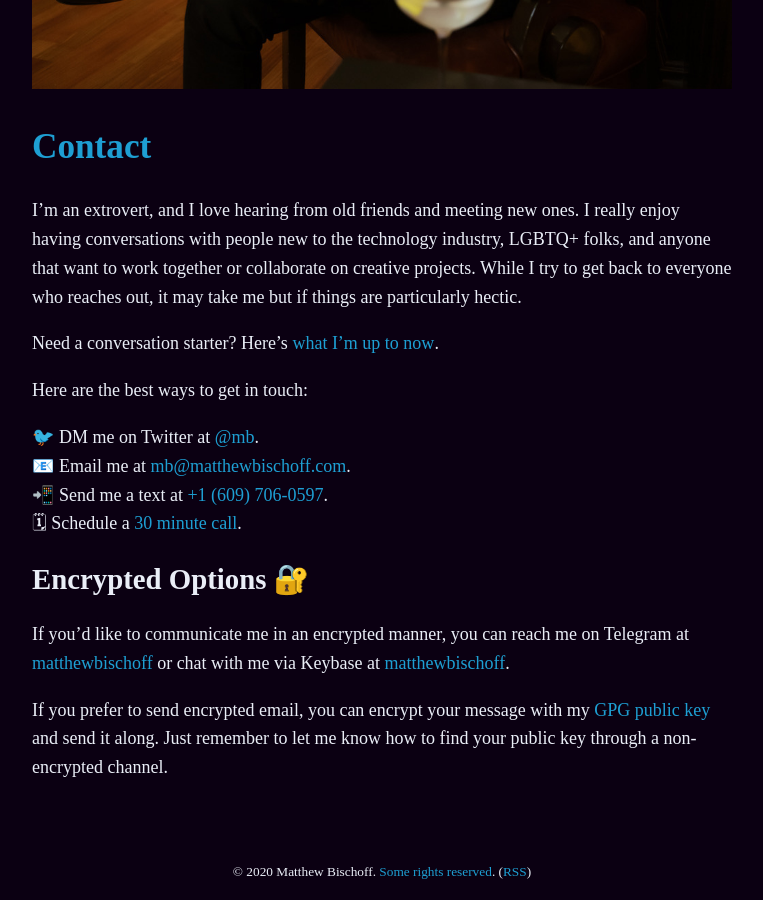
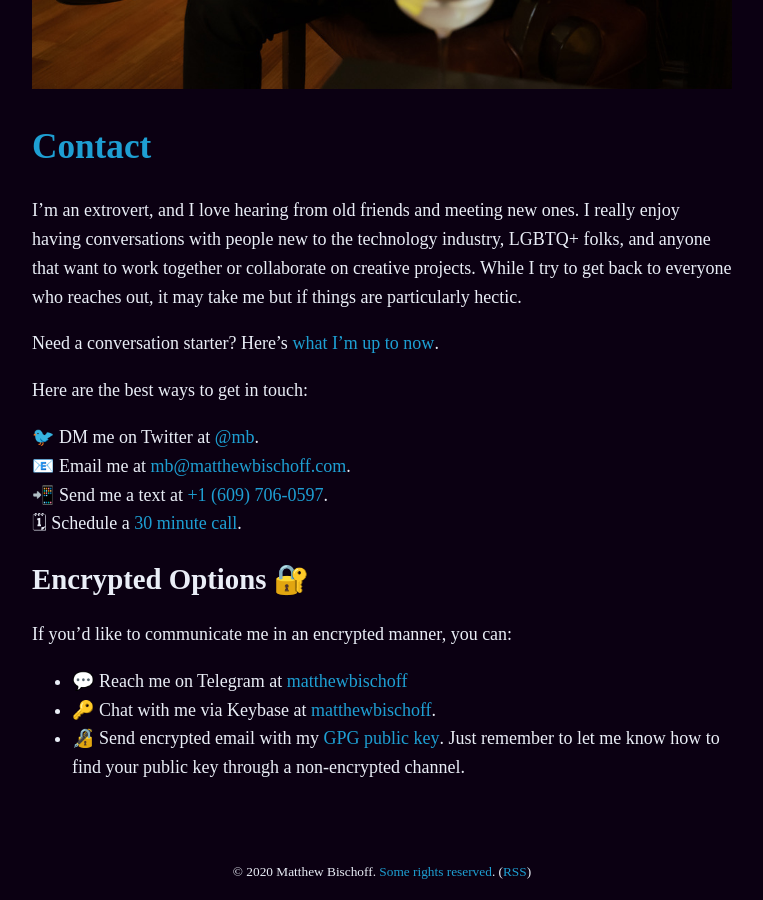
Before and after one commit to mbbischoff/website, a Jekyll site: the page built from contact.markdown, in a window 1280 px wide and 900 px high, scrolled down 1021 px. Shown: the whole window, without its empty margins (258-1021 px from the left). Built offline with Jekyll 4.4.1, drawn with Linux system fonts in a browser that asks for light colours; some web fonts are replaced; our own code applies the rules of GitHub Pages for plain Markdown files.

Commit message:
Updated Contact

```diff
--- a/contact.markdown
+++ b/contact.markdown
@@ -20,6 +20,8 @@ Here are the best ways to get in touch:
 
 ## Encrypted Options 🔐
 
-If you’d like to communicate me in an encrypted manner, you can reach me on Telegram at [matthewbischoff](http://t.me/matthewbischoff) or chat with me via Keybase at [matthewbischoff](https://keybase.io/matthewbischoff).
+If you’d like to communicate me in an encrypted manner, you can:
 
-If you prefer to send encrypted email, you can encrypt your message with my [GPG public key](/matthewbischoff.gpg) and send it along. Just remember to let me know how to find your public key through a non-encrypted channel.
+* 💬  Reach me on Telegram at [matthewbischoff](http://t.me/matthewbischoff)
+* 🔑  Chat with me via Keybase at [matthewbischoff](https://keybase.io/matthewbischoff).
+* 🔏  Send encrypted email with my [GPG public key](/matthewbischoff.gpg). Just remember to let me know how to find your public key through a non-encrypted channel.
```
